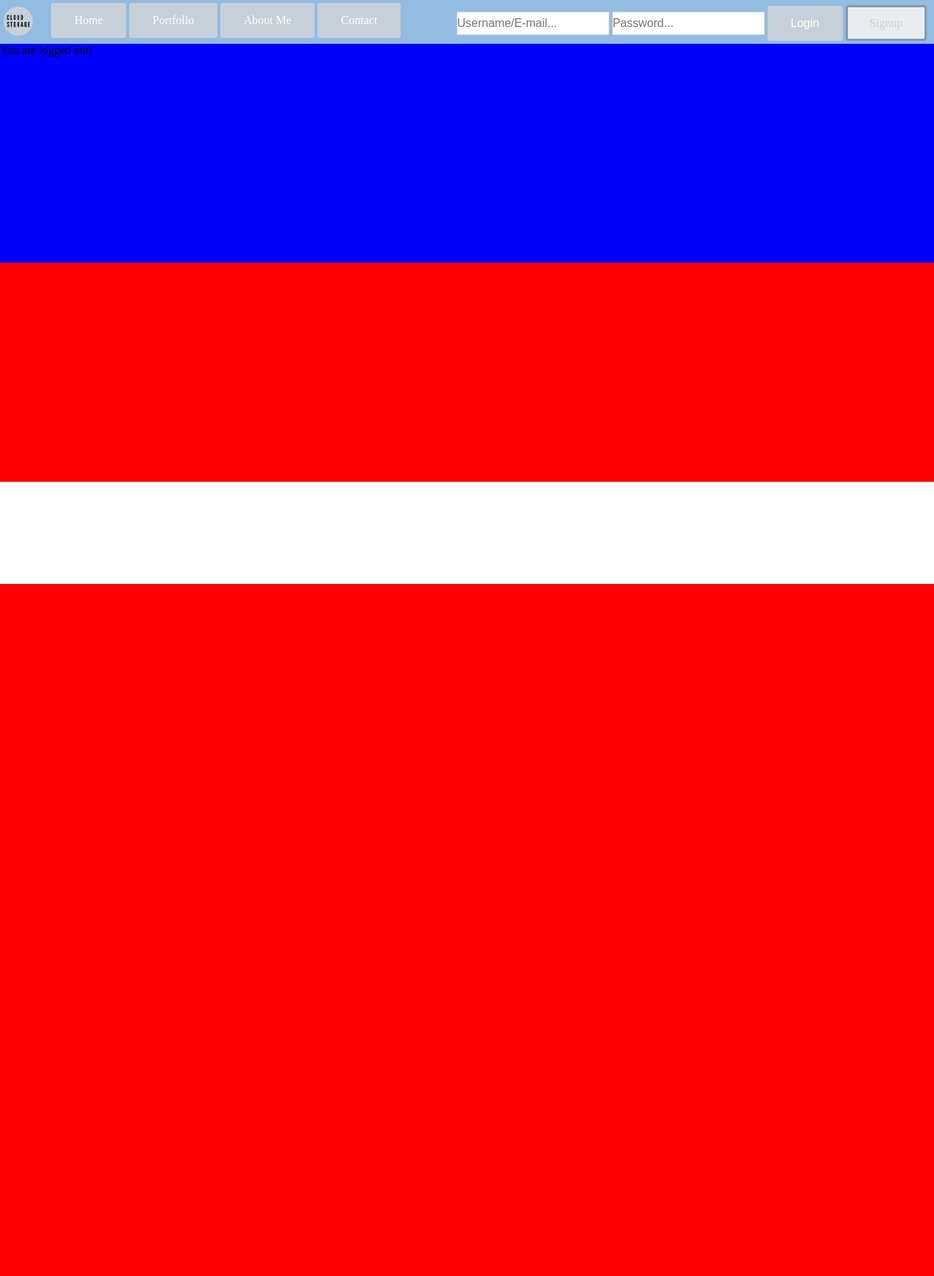
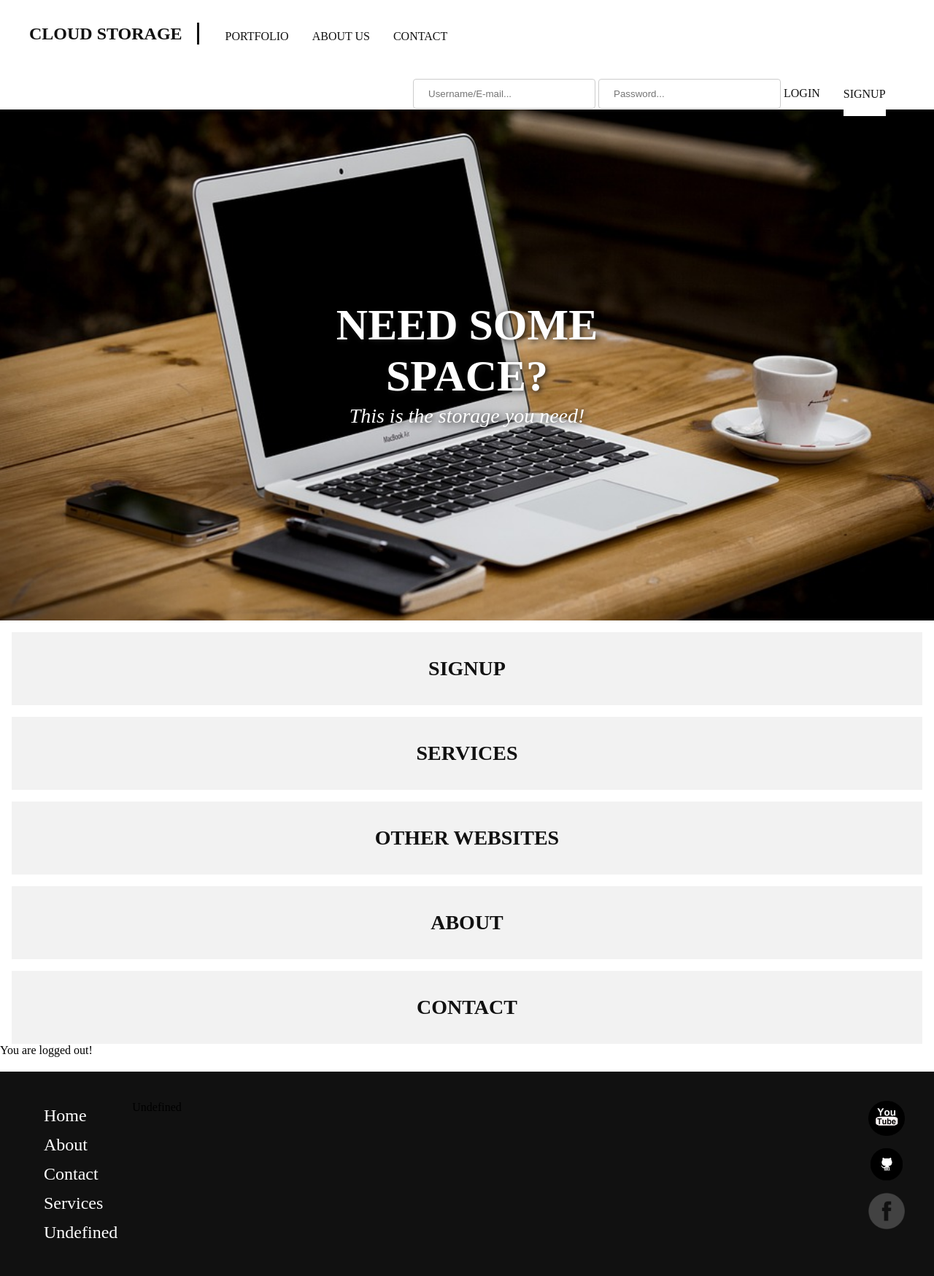
Before and after one commit to Stephen10121/Login-system, a PHP site: page / in a window 1280 px wide. Shown: the whole page at 73% size. Before the commit the page ends 800 px from the top, so only its background shows below. Run offline with PHP 8.4, Linux system fonts and the light colour scheme.

Commit message:
redesign

```diff
--- a/footer.php
+++ b/footer.php
@@ -1,6 +1,29 @@
-<div class="footer">
-
-</div>
-</div>
+<footer>
+        <ul class="footer-main-links">
+            <li><a href="index.php">Home</a></li>
+            <li><a href="#">About</a></li>
+            <li><a href="#">Contact</a></li>
+            <li><a href="#">Services</a></li>
+            <li><a href="#">Undefined</a></li>
+        </ul>
+        <ul class="links-cases">
+                <li>Undefined</li>
+                <li><a href="#">Undefined</a></li>
+                <li><a href="#">Undefined</a></li>
+                <li><a href="#">Undefined</a></li>
+                <li><a href="#">Undefined</a></li>
+            </ul>
+            <div class="footer-sm">
+                <a href="#">
+                    <img src="img/youtube.png" alt="Youtube">
+                </a>
+                <a href="https://github.com/Stephen10121">
+                    <img src="img/github.png" alt="Github">
+                </a>
+                <a href="#">
+                    <img src="img/facebook.png" alt="Facebook">
+                </a>
+            </div>
+    </footer>
 </body>
 </html>
--- a/header.php
+++ b/header.php
@@ -9,41 +9,45 @@
     <meta name="viewport" content="width=device-width, initial-scale=1.0">
     <title>Cloud Storage</title>
     <link rel="stylesheet" type="text/css" href="style.css">
-    <link rel="shortcut icon" href="img/favicon.ico" type="image/x-icon">
+    <link rel="shortcut icon" href="img/cool.ico" type="image/x-icon">
 </head>
 <body>
-    <div class="grid">
-        <div class="header">
-            <div class="logolist">
-                <a href="index.php">
-                    <div id="logo">
-                        <img src="img/logo.png" alt="logo " id="logo">
-                    </div>
-                </a>
-                <div id="homelist">
-                    <ul>
-                        <li><a href="index.php" class="button">Home</a></li>
-                        <li><a href="#" class="button">Portfolio</a></li>
-                        <li><a href="#" class="button">About Me</a></li>
-                        <li><a href="#" class="button">Contact</a></li>
-                    </ul>
-                </div>
-            </div>
-            <div class="formthing">
+    <header>
+        <a href="index.php" class="header-brand">Cloud Storage</a>
+        <nav>
+            <ul>
+                <li><a href="#">Portfolio</a></li>
+                <li><a href="#">About Us</a></li>
+                <li><a href="#">Contact</a></li>
                 <?php
                     if (isset($_SESSION['userId'])) {
-                        echo '<form action="includes/logout.inc.php" method="post" id="logoutform">
-                        <button type="submit" name="logout-submit" >Logout</button>
-                    </form>';
+                        echo '<li><form action="includes/logout.inc.php" method="post" id="logoutform" class="logoutform">
+                        <button type="submit" name="logout-submit" class="button">Logout</button>
+                    </form></li>';
                     }
                     else {
-                        echo '<form action="includes/login.inc.php" method="post" id="loginform">
-                        <input type="text" name="mailuid" placeholder="Username/E-mail..." class="textbox">
-                        <input type="password" name="pwd" placeholder="Password..." class="textbox">
-                        <button type="submit" name="login-submit" >Login</button>
-                    </form>
-                    <a href="signup.php" >Signup</a>';
                     }
                 ?>
+            </ul>
+            <div class="login-signup">
+                <ul>
+                    <?php
+                        if (isset($_SESSION['userId'])) {
+                            echo '<li><form action="includes/logout.inc.php" method="post" id="logoutform" class="logoutform">
+                            <button type="submit" class="button" name="logout-submit" id="logout-button">Logout</button>
+                        </form></li>';
+                        }
+                        else {
+                            echo '<li><form action="includes/login.inc.php" method="post" id="loginform" class="loginform">
+                            <input type="text" name="mailuid" placeholder="Username/E-mail..." class="textbox">
+                            <input type="password" name="pwd" placeholder="Password..." class="textbox">
+                            <button type="submit" class="button" name="login-submit" >Login</button>
+                        </form></li>
+
+                        <li><a href="signup.php" class="button" id="signup-button">Signup</a></li>';
+                        }
+                    ?>
+                </ul>
             </div>
-        </div>
+        </nav>
+    </header>
--- a/index.php
+++ b/index.php
@@ -1,8 +1,53 @@
 <?php
 require "header.php";
 ?>
+<main>
+        <section class="index-banner">
+            <div class="vertical-center">
+                <h2>need some<br>space?</h2>
+                <h1>This is the storage you need!</h1>
+            </div>
+        </section>
+        <section class="index-links">
+            <?php
+                if (isset($_SESSION['userId'])) {
 
-<div class="content">
+                }
+                else {
+                    echo '<a href="login.php">
+                    <div class="index-boxlink-square" id="login-for-phone">
+                        <h3>LOGIN</h3>
+                    </div>
+                </a>
+                <a href="signup.php">
+                    <div class="index-boxlink-rectangle">
+                        <h3>SIGNUP</h3>
+                    </div>
+                </a>';
+                }
+            ?>
+            <a href="#">
+                <div class="index-boxlink-square">
+                    <h3>SERVICES</h3>
+                </div>
+            </a>
+            <a href="#">
+                <div class="index-boxlink-rectangle">
+                    <h3>OTHER WEBSITES</h3>
+                </div>
+            </a>
+            <a href="#">
+                <div class="index-boxlink-square">
+                    <h3>ABOUT</h3>
+                </div>
+            </a>
+            <a href="#">
+                <div class="index-boxlink-square">
+                    <h3>CONTACT</h3>
+                </div>
+            </a>
+        </section>
+        <div class="content">
     <?php
         if (isset($_SESSION['userId'])) {
             echo '<p>You are logged in!</p>';
@@ -12,6 +57,8 @@ require "header.php";
         }
     ?>
 </div>
+    </main>
+
 
 <?php
     require "footer.php";
--- a/style.css
+++ b/style.css
@@ -1,199 +1,258 @@
+/*
+font-family: 'Catamaran', sans-serif;
+font-family: 'Cormorant Garamond', serif;
+*/
 
 * {
+    text-decoration: none;
     margin: 0;
-    padding: 0;
+    padding:0;
 }
 
-.grid {
-    display: grid;
-    grid-template-rows: 60px 300px 300px;
+
+header {
+    background-color: #fff;
+    width: 100%;
+    height: 100px;
 }
 
-.header {
-    grid-row-start: 1;
-    grid-row-end: 2;
-    background-color: #92BCE2;
+header .header-brand {
+    font-family: Catamaran;
+    font-size: 24px;
+    color:#111;
+    font-weight: 900;
+    text-transform: uppercase;
+    display: block;
+    margin: 0 auto;
+    text-align: center;
+    padding: 20px 0;
 }
 
-.content {
-    grid-row-start: 2;
-    grid-row-end: 3;
-    background-color: blue;
+header nav ul {
+    display: block;
+    margin: 0 auto;
+    width: fit-content;
 }
 
-.footer {
-    grid-row-start: 3;
-    grid-row-end: 4;
-    background-color: red;
+header nav ul li {
+    display: inline-block;
+    float: left;
+    list-style: none;
+    padding:0 16px;
 }
 
-#logo {
-    position: relative;
-    top: 2px;
-    width: 50px;
+header nav ul li a {
+    font-family: Catamaran;
+    font-size: 16px;
+    color:#111;
+    text-transform: uppercase;
 }
 
-#logo img {
-    width: 50px;
-    height: 50px;
+header .header-cases {
+    display: none;
 }
 
-#homelist {
-    position: relative;
-    left: 70px;
-    top: -50px;
-    width: 500px;
+header .login-signup {
+    display: none;
+    margin: 20px 0 0 20px;
+    width: 700px;
+    height: 70px;
 }
 
-#homelist ul li {
-    display: inline;
+
+#signup-button {
 }
 
-#homelist ul li a {
-    background-color: #C7D0D8;
-    border: none;
-    color: white;
-    padding: 15px 32px;
-    text-align: center;
-    text-decoration: none;
-    display: inline-block;
-    font-size: 16px;
-    border-radius: 4px;
+#logout-button {
+    float: right;
+    margin-top: 20px;
 }
 
-.formthing {
-    position: relative;
-    float: right;
-    top: -95px;
-    right: 10px;
+.logoutform {
 }
 
-.formthing button {
-    background-color: #C7D0D8;
-    border: none;
-    color: white;
-    padding: 15px 32px;
-    text-align: center;
-    text-decoration: none;
-    display: inline-block;
-    font-size: 16px;
-    border-radius: 4px;
+@media only screen and (min-width: 1000px) {
+
+    header .header-brand {
+        margin: 31px 0 ;
+        text-align: left;
+        line-height: 38px;
+        padding: 0px 20px 0px 40px;
+        border-right: 3px solid #111;
+        float: left;
+        line-height: 30px;
+    }
+
+    header nav ul {
+        margin: 20px 0px 0 20px;
+        float: left;
+    }
+
+    header nav ul li {
+        display: inline-block;
+        float: left;
+        list-style: none;
+        padding:0 16px;
+    }
+
+    header nav ul li a {
+        font-family: Catamaran;
+        font-size: 16px;
+        color:#111;
+        line-height: 60px;
+    }
+
+    header .login-signup {
+        display: block;
+        float: right;
+        margin-top: 0px;
+    }
+
+    #login-for-phone {
+        display: none;
+    }
+
+    .loginform {
+        display: inline-block;
+        margin-left: -50px;
+    }
+
+    #signup-button {
+        display: inline-block;
+        margin-top: -1px;
+    }
+
+    .links-cases li a{
+        display: block;
+    }
+
+
 }
 
-.formthing a {
-    background-color: #E9ECEF;
-    color: #C7D0D8;
-    padding: 12.5px 30px;
-    text-align: center;
-    text-decoration: none;
-    display: inline-block;
-    font-size: 16px;
-    border-radius: 4px;
-    border-style: solid;
-    border-color: #8598AA;
+/*INDEX*/
+
+.index-banner {
+    width: 100%;
+    height: calc(100vh - 100px);
+    background-image: url('img/banner.jpg');
+    background-repeat: no-repeat;
+    background-position: center;
+    background-size: cover;
+    display: table;
 }
 
-#loginform{
-    display: inline;
-    position: relative;
+.vertical-center {
+    display: table-cell;
+    vertical-align: middle;
 }
 
-#logoutform {
-    position: relative;
+.index-banner h2 {
+    font-family: Catamaran;
+    font-size: 60px;
+    color:#fff;
+    text-align: center;
+    font-weight: 900;
+    line-height: 70px;
+    text-transform: uppercase;
+    text-shadow: 2px 2px 8px #111;
+
+}
+
+.index-banner h1 {
+    font-family: Cormorant Graramond;
+    font-size: 28px;
+    color:#fff;
+    font-style: italic;
+    line-height: 40px;
+    text-align: center;
+    font-weight: 100;
+    text-shadow: 2px 2px 8px #111;
+}
+
+.index-links div {
+    margin: 16px 16px 0;
+    width: calc(100% - 32px);
+    height: 100px;
+    background-color: #f2f2f2;
+}
+
+.index-links div h3 {
+    font-family: Catamaran;
+    font-size: 28px;
+    font-weight: 600;
+    line-height: 100px;
+    color:#111;
+    text-align: center;
+    text-transform: uppercase;
+}
+
+.device-login {
+    display: block;
+    margin: auto 0;
+    text-align: center;
+}
+
+/*FOOTER*/
+
+footer {
+    width: calc(100% - 80px);
+    padding: 40px 40px;
+    margin-top: 20px;
+    background-color: #111;
+    overflow: hidden;
+}
+
+footer ul {
+    width: fit-content;
+    float: left;
+    padding-left: 20px;
+}
+
+footer ul li {
+    display: block;
+    list-style: none;
+}
+
+footer ul li a {
+    font-family: Catamaran;
+    font-size: 24px;
+    color:#fff;
+    line-height: 40px;
+}
+
+.links-cases li a{
+    display: none;
+}
+
+.footer-sm {
+    width: 50px;
     float: right;
 }
 
-.textbox {
-    padding: 0;
-    height: 30px;
-    position: relative;
-    left: 0;
-    outline: none;
-    border: 1px solid #cdcdcd;
-    border-color: rgba(0,0,0,.15);
-    background-color: white;
-    font-size: 16px;
+.footer-sm img {
+    width: 100%;
+    margin-bottom: 10px;
 }
 
+/*TEXTBOX AND BUTTON*/
+
 .button {
-    background-color: #C7D0D8;
+    font-family: Catamaran;
+    font-size: 16px;
+    color:#111;
+    text-transform: uppercase;
+    background-color: #fff;
     border: none;
-    color: white;
-    padding: 15px 32px;
-    text-align: center;
-    text-decoration: none;
-    display: inline-block;
-    font-size: 16px;
-    border-radius: 4px;
 }
 
-/*
-*{
-    margin: 0;
-    padding: 0;
+.textbox {
+    width: 250px;
+    padding: 12px 20px;
+    margin: 8px 0;
+    display: inline-block;
+    border: 1px solid #ccc;
+    border-radius: 4px;
+    box-sizing: border-box;
 }
 
-header {
-    background-color: #979797;
-    height: 70px;
-}
-
-body {
-    background-image: url();
-}
-
-
-#logo {
-    position: absolute;
-    top: 5px;
-    left: 0;
-}
-
-#logo img {
-    width: 50px;
-    height: 50px;
-    padding-right: 10px;
-}
-
-
-#homelist {
-    position: absolute;
-    top: 0;
-    left: 70px;
-}
-
-#homelist ul li {
-    display: inline;
-}
-
-.formthing {
-    position: absolute;
-    float: right;
-}
-
-.button {
-    background-color: rgb(95, 138, 173);
-    border: none;
-    color: white;
-    padding: 15px 32px;
-    text-align: center;
-    text-decoration: none;
-    display: inline-block;
-    font-size: 16px;
-    border-radius: 4px;
-    margin-top: 10px;
-  }
-
-  .textbox {
-    padding: 0;
-    height: 30px;
-    position: relative;
-    left: 0;
-    outline: none;
-    border: 1px solid #cdcdcd;
-    border-color: rgba(0,0,0,.15);
-    background-color: white;
-    font-size: 16px;
-}
-
-*/
+/*BACK TO FOOTER*/
```
Also changed, not shown: login.php (added, +17 -0 lines), img/banner.jpg (added), img/cool.ico (added), img/facebook.png (added), img/github.png (added), img/logo.ico (added), img/logo2.png (deleted), img/logo3.png (deleted), img/youtube.png (added).
